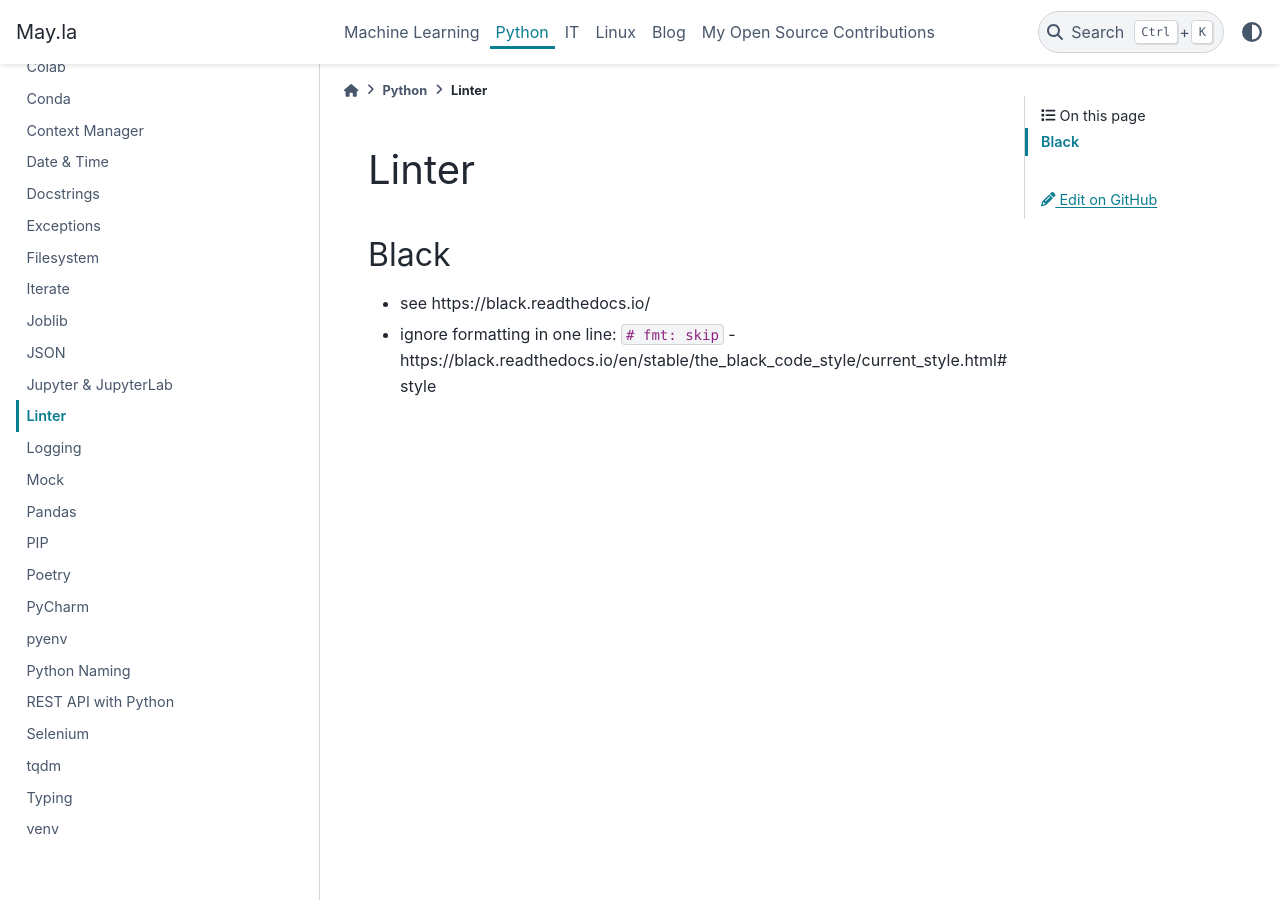
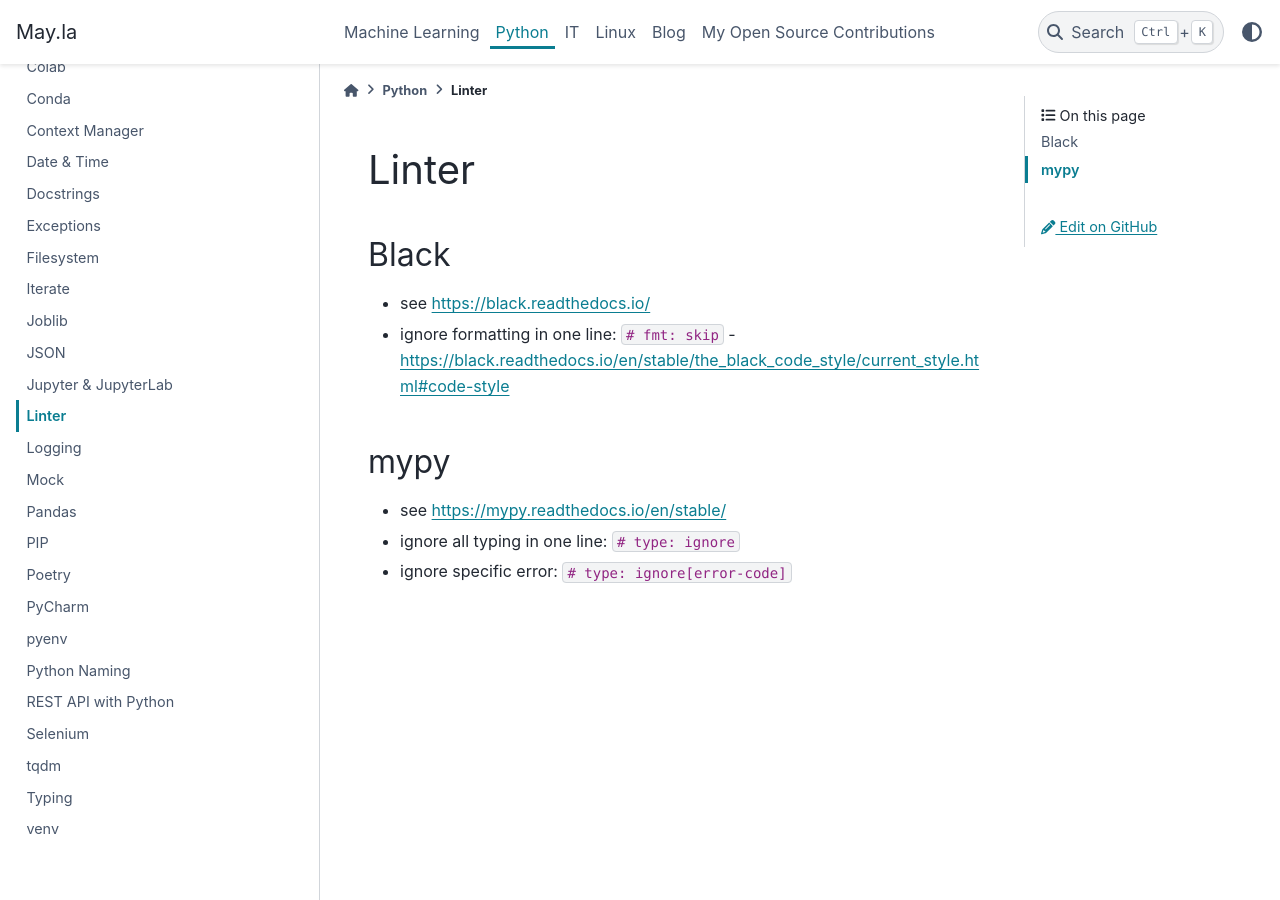
Before and after one commit to PhilipMay/PhilipMay_org, a Sphinx documentation site: the page built from source/python/linter.md, in a window 1280 px wide and 900 px high. Built offline with Sphinx 7.4.7 and the PyData theme 0.15.4, drawn with Linux system fonts in a browser that asks for light colours.

Commit message:
Update linter.md with links and instructions for Black and mypy

```diff
--- a/source/python/linter.md
+++ b/source/python/linter.md
@@ -2,5 +2,11 @@
 
 ## Black
 
-- see https://black.readthedocs.io/
-- ignore formatting in one line: `# fmt: skip` - https://black.readthedocs.io/en/stable/the_black_code_style/current_style.html#code-style
+- see <https://black.readthedocs.io/>
+- ignore formatting in one line: `# fmt: skip` - <https://black.readthedocs.io/en/stable/the_black_code_style/current_style.html#code-style>
+
+## mypy
+
+- see <https://mypy.readthedocs.io/en/stable/>
+- ignore all typing in one line: `# type: ignore`
+- ignore specific error: `# type: ignore[error-code]`
```
